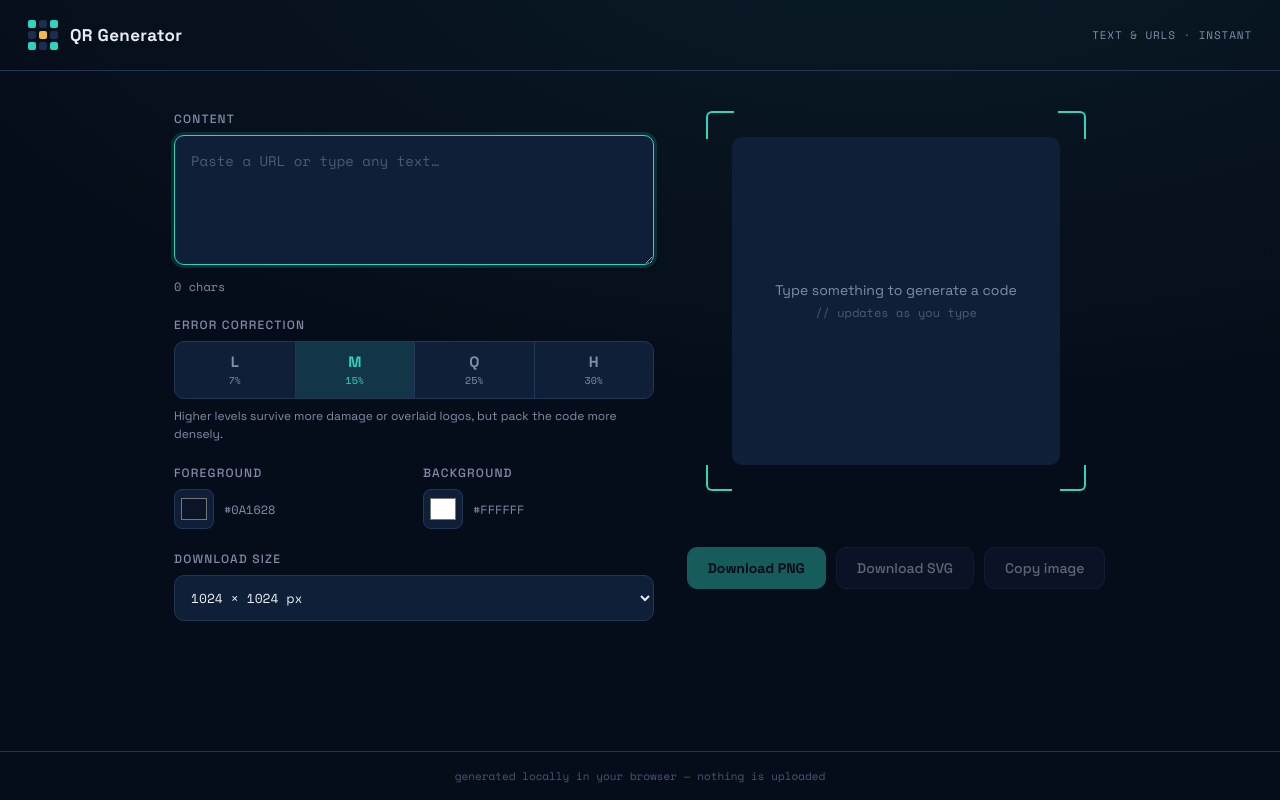
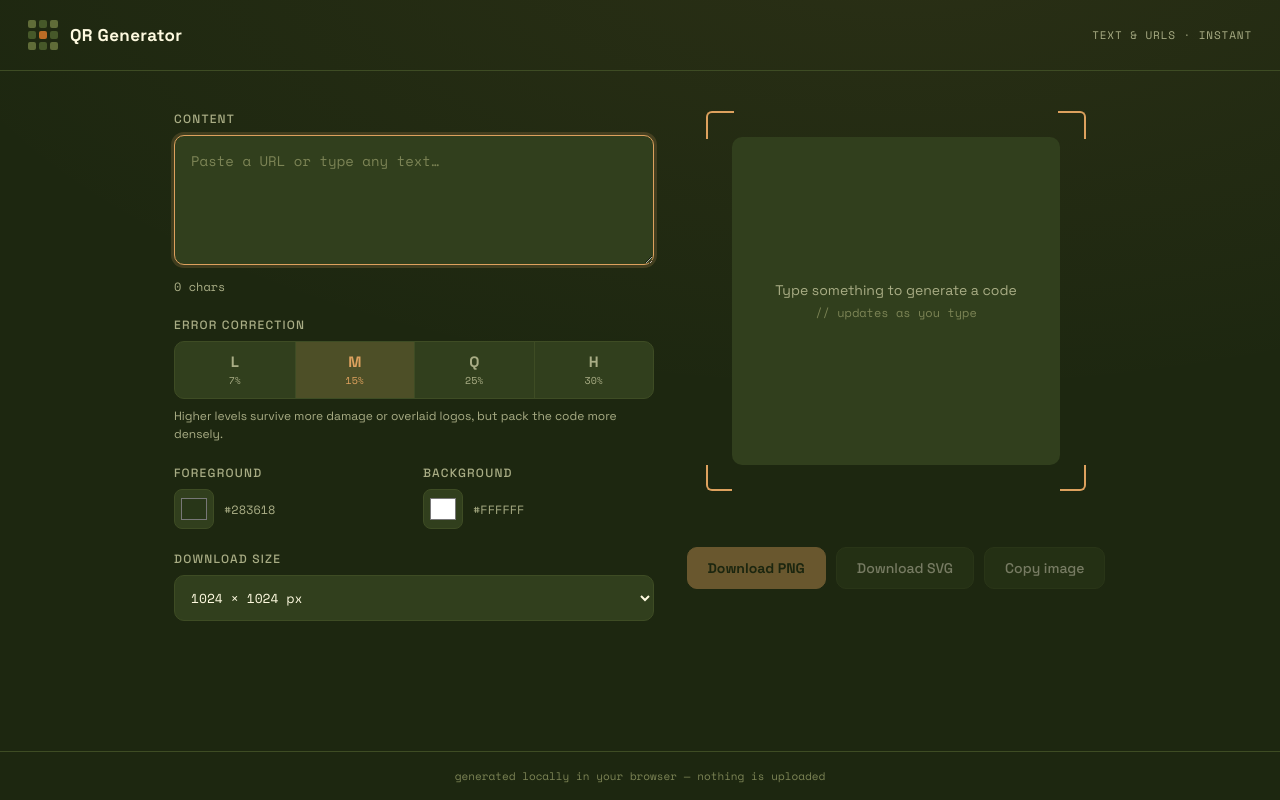
Before and after one commit to cleavonsurumo/qrcode, a plain HTML site: page index.html in a window 1280 px wide. Drawn offline with nearby package versions, Linux system fonts and the light colour scheme.

Commit message:
Restyle with Olive Garden Feast palette (olive/cornsilk/caramel/copper)

```diff
--- a/index.html
+++ b/index.html
@@ -49,8 +49,8 @@
       <div class="field">
         <label for="fgColor">Foreground</label>
         <div class="color-row">
-          <input type="color" id="fgColor" value="#0A1628">
-          <code id="fgHex">#0A1628</code>
+          <input type="color" id="fgColor" value="#283618">
+          <code id="fgHex">#283618</code>
         </div>
       </div>
       <div class="field">
--- a/style.css
+++ b/style.css
@@ -1,22 +1,23 @@
 :root {
-  --navy-950: #060D1A;
-  --navy-900: #0A1628;
-  --navy-800: #101F38;
-  --navy-700: #1A2E4F;
-  --teal: #2DD4BF;
-  --teal-dim: #1A9E90;
-  --amber: #F5B841;
-  --ink: #E8EDF4;
-  --muted: #7E8FA8;
-  --line: #223755;
+  --forest-950: #1D2710;
+  --forest-900: #283618;
+  --forest-800: #313F1D;
+  --forest-700: #465829;
+  --olive: #606C38;
+  --caramel: #DDA15E;
+  --caramel-deep: #B08048;
+  --copper: #BC6C25;
+  --ink: #FEFAE0;
+  --muted: #A9AD85;
+  --line: #3E4C24;
   --radius: 10px;
 }
 
 * { margin: 0; padding: 0; box-sizing: border-box; }
 
 body {
-  background: var(--navy-950);
-  background-image: radial-gradient(ellipse 80% 60% at 70% -10%, rgba(45, 212, 191, 0.07), transparent);
+  background: var(--forest-950);
+  background-image: radial-gradient(ellipse 80% 60% at 70% -10%, rgba(221, 161, 94, 0.07), transparent);
   color: var(--ink);
   font-family: 'Space Grotesk', system-ui, sans-serif;
   min-height: 100vh;
@@ -39,12 +40,12 @@ header {
   grid-template-rows: repeat(3, 1fr);
   gap: 3px;
 }
-.mark span { border-radius: 2px; background: var(--teal); }
-.mark span:nth-child(2) { background: var(--navy-700); }
-.mark span:nth-child(4) { background: var(--navy-700); }
-.mark span:nth-child(5) { background: var(--amber); }
-.mark span:nth-child(6) { background: var(--navy-700); }
-.mark span:nth-child(8) { background: var(--navy-700); }
+.mark span { border-radius: 2px; background: var(--olive); }
+.mark span:nth-child(2) { background: var(--forest-700); }
+.mark span:nth-child(4) { background: var(--forest-700); }
+.mark span:nth-child(5) { background: var(--copper); }
+.mark span:nth-child(6) { background: var(--forest-700); }
+.mark span:nth-child(8) { background: var(--forest-700); }
 
 header h1 { font-size: 17px; font-weight: 700; letter-spacing: 0.02em; }
 header .tag {
@@ -84,7 +85,7 @@ textarea {
   width: 100%;
   min-height: 130px;
   resize: vertical;
-  background: var(--navy-800);
+  background: var(--forest-800);
   border: 1px solid var(--line);
   border-radius: var(--radius);
   color: var(--ink);
@@ -94,9 +95,9 @@ textarea {
   padding: 14px 16px;
   transition: border-color 0.15s;
 }
-textarea::placeholder { color: #4A5B75; }
-textarea:focus { outline: none; border-color: var(--teal); }
-textarea:focus-visible { box-shadow: 0 0 0 3px rgba(45, 212, 191, 0.15); }
+textarea::placeholder { color: #7C8455; }
+textarea:focus { outline: none; border-color: var(--caramel); }
+textarea:focus-visible { box-shadow: 0 0 0 3px rgba(221, 161, 94, 0.18); }
 
 .meta-row {
   display: flex;
@@ -106,7 +107,7 @@ textarea:focus-visible { box-shadow: 0 0 0 3px rgba(45, 212, 191, 0.15); }
   font-size: 12px;
   color: var(--muted);
 }
-.meta-row .error { color: #F87171; }
+.meta-row .error { color: #E07856; }
 
 /* Error correction segmented control */
 .seg {
@@ -115,7 +116,7 @@ textarea:focus-visible { box-shadow: 0 0 0 3px rgba(45, 212, 191, 0.15); }
   border: 1px solid var(--line);
   border-radius: var(--radius);
   overflow: hidden;
-  background: var(--navy-800);
+  background: var(--forest-800);
 }
 .seg button {
   appearance: none;
@@ -135,10 +136,10 @@ textarea:focus-visible { box-shadow: 0 0 0 3px rgba(45, 212, 191, 0.15); }
 .seg button .lvl { font-size: 15px; font-weight: 700; }
 .seg button .pct { font-family: 'Space Mono', monospace; font-size: 10px; }
 .seg button:hover { color: var(--ink); }
-.seg button:focus-visible { outline: 2px solid var(--teal); outline-offset: -2px; }
+.seg button:focus-visible { outline: 2px solid var(--caramel); outline-offset: -2px; }
 .seg button[aria-pressed="true"] {
-  background: rgba(45, 212, 191, 0.12);
-  color: var(--teal);
+  background: rgba(221, 161, 94, 0.16);
+  color: var(--caramel);
 }
 
 .hint { font-size: 12px; color: var(--muted); margin-top: 8px; line-height: 1.5; }
@@ -154,11 +155,11 @@ input[type="color"] {
   width: 40px; height: 40px;
   border: 1px solid var(--line);
   border-radius: 8px;
-  background: var(--navy-800);
+  background: var(--forest-800);
   padding: 4px;
   cursor: pointer;
 }
-input[type="color"]:focus-visible { outline: 2px solid var(--teal); }
+input[type="color"]:focus-visible { outline: 2px solid var(--caramel); }
 .color-row code {
   font-family: 'Space Mono', monospace;
   font-size: 12px;
@@ -167,7 +168,7 @@ input[type="color"]:focus-visible { outline: 2px solid var(--teal); }
 
 select {
   width: 100%;
-  background: var(--navy-800);
+  background: var(--forest-800);
   border: 1px solid var(--line);
   border-radius: var(--radius);
   color: var(--ink);
@@ -176,7 +177,7 @@ select {
   padding: 11px 12px;
   cursor: pointer;
 }
-select:focus-visible { outline: 2px solid var(--teal); }
+select:focus-visible { outline: 2px solid var(--caramel); }
 
 /* ---------- Preview panel ---------- */
 .preview-panel { display: flex; flex-direction: column; gap: 20px; align-items: center; }
@@ -197,7 +198,7 @@ select:focus-visible { outline: 2px solid var(--teal); }
   content: '';
   position: absolute;
   width: 26px; height: 26px;
-  border: 2px solid var(--teal);
+  border: 2px solid var(--caramel);
 }
 .viewfinder::before { top: 0; left: 0; border-right: none; border-bottom: none; border-top-left-radius: 6px; }
 .viewfinder::after { top: 0; right: 0; border-left: none; border-bottom: none; border-top-right-radius: 6px; }
@@ -208,7 +209,7 @@ select:focus-visible { outline: 2px solid var(--teal); }
   position: relative;
   width: 100%;
   height: 100%;
-  background: var(--navy-800);
+  background: var(--forest-800);
   border-radius: var(--radius);
   display: flex;
   align-items: center;
@@ -231,14 +232,14 @@ select:focus-visible { outline: 2px solid var(--teal); }
   padding: 0 24px;
   line-height: 1.6;
 }
-.empty .mono { font-family: 'Space Mono', monospace; font-size: 12px; color: #4A5B75; }
+.empty .mono { font-family: 'Space Mono', monospace; font-size: 12px; color: #7C8455; }
 
 /* Scan line */
 .scanline {
   position: absolute;
   left: 6%; right: 6%;
   height: 2px;
-  background: linear-gradient(90deg, transparent, var(--amber), transparent);
+  background: linear-gradient(90deg, transparent, var(--copper), transparent);
   opacity: 0;
   pointer-events: none;
 }
@@ -266,7 +267,7 @@ select:focus-visible { outline: 2px solid var(--teal); }
 .btn {
   appearance: none;
   border: 1px solid var(--line);
-  background: var(--navy-800);
+  background: var(--forest-800);
   color: var(--ink);
   font-family: 'Space Grotesk', sans-serif;
   font-size: 14px;
@@ -276,24 +277,24 @@ select:focus-visible { outline: 2px solid var(--teal); }
   cursor: pointer;
   transition: border-color 0.15s, background 0.15s, transform 0.1s;
 }
-.btn:hover { border-color: var(--teal-dim); }
+.btn:hover { border-color: var(--caramel-deep); }
 .btn:active { transform: translateY(1px); }
-.btn:focus-visible { outline: 2px solid var(--teal); outline-offset: 2px; }
+.btn:focus-visible { outline: 2px solid var(--caramel); outline-offset: 2px; }
 .btn:disabled { opacity: 0.4; cursor: not-allowed; }
 .btn.primary {
-  background: var(--teal);
-  border-color: var(--teal);
-  color: var(--navy-950);
+  background: var(--caramel);
+  border-color: var(--caramel);
+  color: var(--forest-950);
   font-weight: 700;
 }
-.btn.primary:hover { background: #43E0CC; }
+.btn.primary:hover { background: #E8B476; }
 
 footer {
   text-align: center;
   padding: 16px;
   font-family: 'Space Mono', monospace;
   font-size: 11px;
-  color: #445872;
+  color: #7C8455;
   border-top: 1px solid var(--line);
 }
 
```
